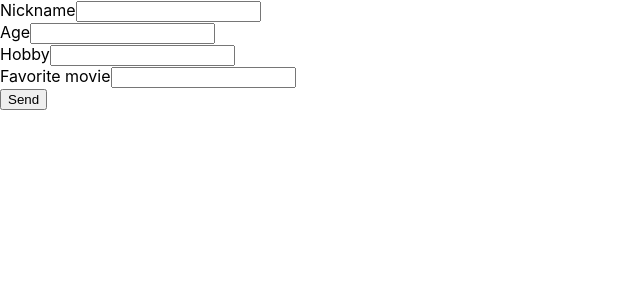
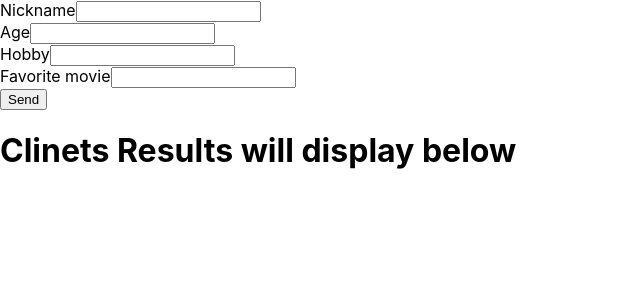
Before and after one commit to Raziel-Hilou/DataForm, a React (Create React App) app in the folder frontend/: page / in a window 1280 px wide. Shown: the top 300 px of the page, without its empty margins (0-640 px from the left). Built offline with nearby package versions, Linux system fonts and the light colour scheme.

Commit message:
Create 'Result' component

```diff
--- a/frontend/src/App.js
+++ b/frontend/src/App.js
@@ -1,9 +1,11 @@
 import Form from "./Components/Form";
+import Result from "./Components/Result";
 
 function App() {
   return (
       <>
-        <Form/>
+          <Form/>
+          <Result/>
       </>
   );
 }
--- /dev/null
+++ b/frontend/src/Components/Result.js
@@ -0,0 +1,10 @@
+function Result()
+{
+    return (
+        <>
+            <h1>Clinets Results will display below</h1>
+        </>
+    );
+}
+
+export default Result;
```
